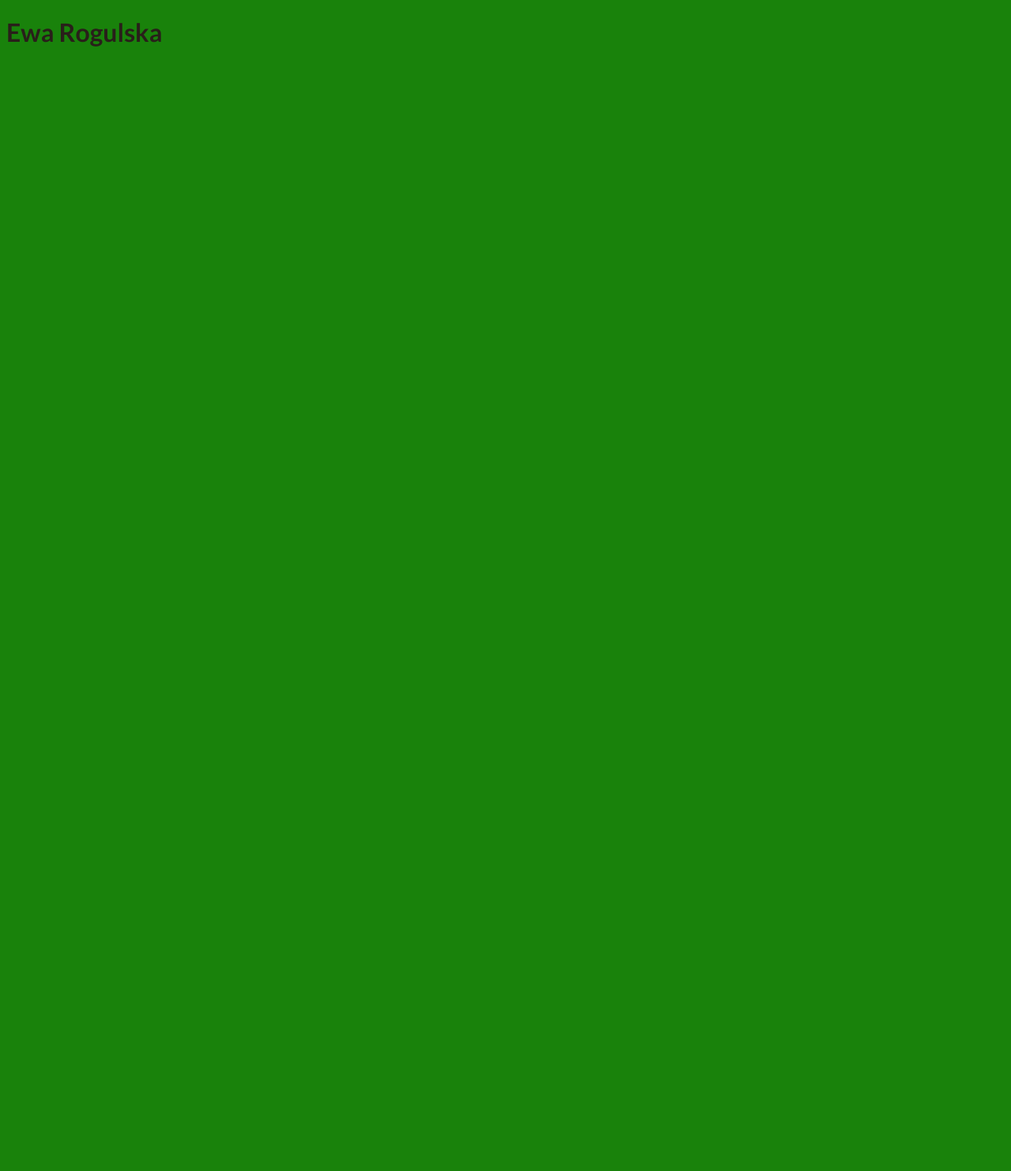
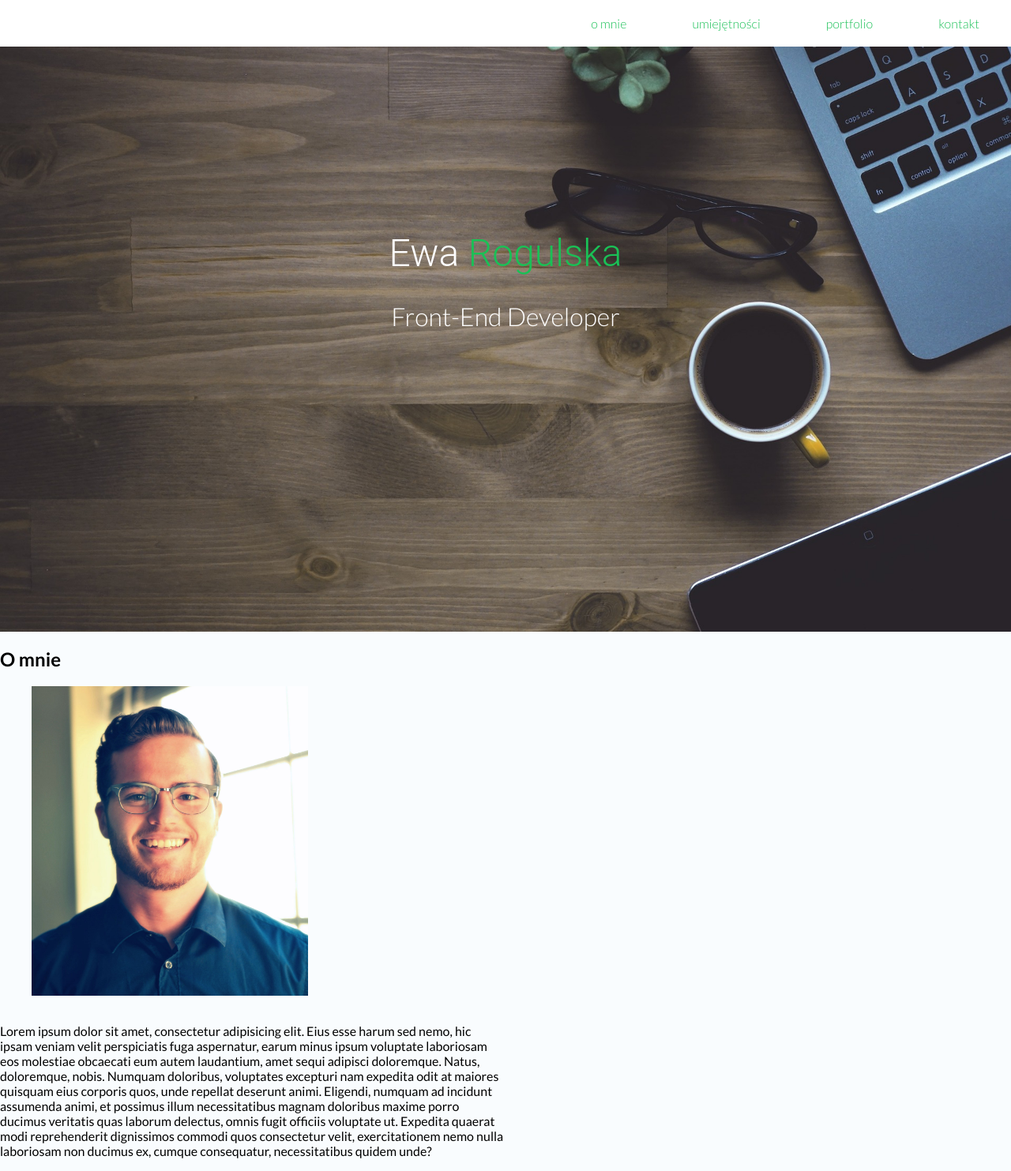
Before and after one commit to ewarogulska/moje-portfolio, a plain HTML site: page index.html in a window 1280 px wide. Shown: the whole page at 79% size. Before the commit the page ends 800 px from the top, so only its background shows below. Drawn offline with Linux system fonts and the light colour scheme.

Commit message:
wystylowano nav i header w portfolio

```diff
--- a/css/style.css
+++ b/css/style.css
@@ -1,6 +1,104 @@
+/*general styles - start*/
+* {
+    box-sizing:border-box;
+/*    ustalamy ze jak kontener ma np. 200px, to nam sie inne rzeczy nie rozjada*/
+}
+
 body {
-    background-color:#19820B;
+    margin:0;
+    padding:0;
     font-family: 'Lato', sans-serif;
-    color: #291f1a;
+}
+/*general styles - end*/
+
+/*navigation*/
+
+#main-nav {
+    width:100%;
+    position:fixed;
+    background-color:white;
+    right:0;
+    top:0;
+}
+
+#main-nav > ul {
+    float:right;
+    margin: 0;
+/*    oplywa prawa czesc okna przegladarki*/
+}
+
+#main-nav > ul > li {
+    display:inline-block;
+    padding: 20px 40px;
+/*    odsuwa element po 20 z gory/dolu i 40 po bokach, a gdyby byl margin to odsunie element od krawedzi przegladarki*/
+}
+
+#main-nav > ul > li > a {
+    color:#1ac056;
+    text-decoration:none;
     font-weight: 300;
 }
+/*zmiana koloru tekstu po najechaniu kursorem*/
+#main-nav > ul > li > a:hover {
+    color:#291f1a;
+}
+/*navigation-end*/
+
+
+/*header-start*/
+#main-header {
+    background-image: url(../img/header-background.jpg);
+    height:100vh;
+/*    vh robi to samo co width 100%*/
+    background-position:center;
+    background-size:cover;
+    color:#fff;
+    padding-top: 20px;
+}
+
+#main-header .main-header-content {
+    text-align:center;
+    padding: 30vh;
+}
+
+#main-header .main-header-content h1 {
+    font-weight: 300;
+    font-family: "Roboto", sans-serif;
+    font-size:3em;
+}
+
+#main-header .main-header-content h1 span {
+    color: #1ac056;
+}
+
+#main-header .main-header-content h2 {
+    font-size:2em;
+    font-weight:300;
+}
+/*header-end*/
+
+
+/*o mnie-start*/
+#about {
+    background-color:#f9fcfe;
+    overflow:hidden;
+    width:100%;
+/*    ukrywa scroll ten poprzeczny*/
+}
+
+#about > figure {
+    width: 50%;
+}
+
+#about > article {
+    width:50%;
+    float:left;
+}
+
+#about > figure > img {
+    max-width: 350px;
+    margin:0;
+}
+
+
+/*o mnie - end*/
--- a/index.html
+++ b/index.html
@@ -2,16 +2,58 @@
 <html lang="en">
 <head>
     <meta charset="UTF-8">
-    <title>Moje Portfolio</title>
-    <link rel="stylesheet" href="css/style.css">
+    <meta name="viewport" content="width=device-width, initial-scale=1.0">
+    <title>Moje Portfolio Ewa Rogulska</title>
+
+   <!--    google fonts-->
     <link href="https://fonts.googleapis.com/css?family=Lato:300,400,700&amp;subset=latin-ext" rel="stylesheet">
-<!--    podlinkowany style.css oraz czcionka z google fonts-->
+
+   <!--    font awesome-->
     <link rel="stylesheet" href="css/font-awesome.min.css">
-<!--    podpiecie font awesome-->
+
+    <!--    style.css-->
+     <link rel="stylesheet" href="css/style.css">
+
+   <!--    responsive.css-->
     <link rel="stylesheet" href="css/responsive.css">
-<!--    podlinkowanie responsive.css-->
+
 </head>
 <body>
-    <h1>Ewa Rogulska</h1>
+<!--   navigation-->
+
+    <nav id="main-nav">
+<!--      nav>ul>li*4>a   -->
+       <ul>
+        <li><a href="">o mnie</a></li>
+        <li><a href="">umiejętności</a></li>
+        <li><a href="">portfolio</a></li>
+        <li><a href="">kontakt</a></li>
+        </ul>
+    </nav>
+
+<!--    navigation - end-->
+
+<!--   header - start-->
+    <header id="main-header">
+    <div class="main-header-content">
+        <h1>Ewa <span>Rogulska</span></h1>
+        <h2>Front-End Developer</h2>
+    </div>
+    </header>
+<!--    header - end-->
+
+<!--o mnie - start-->
+<section id="about">
+    <h2>O <span>mnie</span></h2>
+    <figure>
+        <img src="../moje-portfolio/img/jan-nowak.jpg" alt="Ewa Rogulska">
+    </figure>
+    <article>
+        <p>
+            Lorem ipsum dolor sit amet, consectetur adipisicing elit. Eius esse harum sed nemo, hic ipsam veniam velit perspiciatis fuga aspernatur, earum minus ipsum voluptate laboriosam eos molestiae obcaecati eum autem laudantium, amet sequi adipisci doloremque. Natus, doloremque, nobis. Numquam doloribus, voluptates excepturi nam expedita odit at maiores quisquam eius corporis quos, unde repellat deserunt animi. Eligendi, numquam ad incidunt assumenda animi, et possimus illum necessitatibus magnam doloribus maxime porro ducimus veritatis quas laborum delectus, omnis fugit officiis voluptate ut. Expedita quaerat modi reprehenderit dignissimos commodi quos consectetur velit, exercitationem nemo nulla laboriosam non ducimus ex, cumque consequatur, necessitatibus quidem unde?
+        </p>
+    </article>
+</section>
+
 </body>
 </html>
```
Also changed, not shown: icons/css3.png (added), icons/html5.png (added), icons/jquery.png (added), icons/js.png (added), img/header-background.jpg (added), img/jan-nowak.jpg (added), img/portfolio1.jpg (added), img/portfolio2.jpg (added), img/portfolio3.jpg (added), img/portfolio4.jpg (added), 1 other file.
